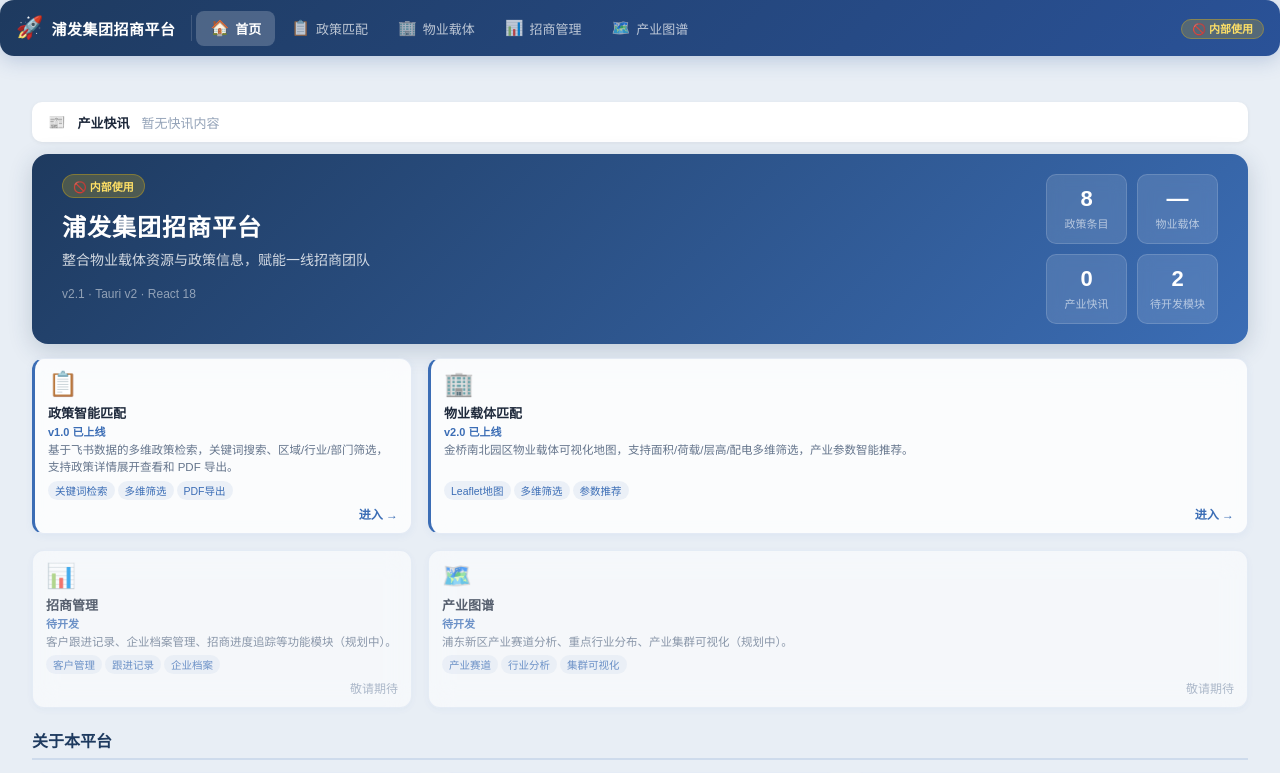
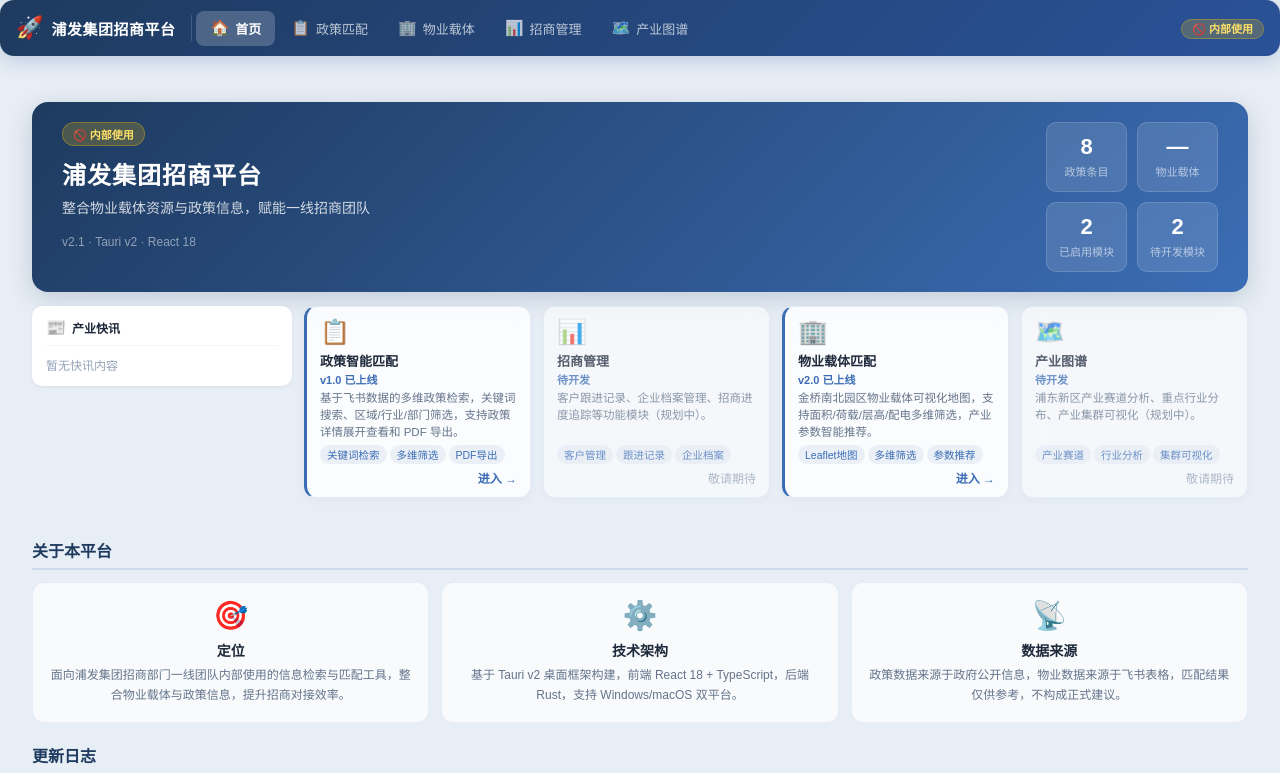
Before and after one commit to elsak667/property-match-tauri, a React (Vite) app: page / in a window 1280 px wide. Shown: the top 773 px of the page. Built offline with nearby package versions, Linux system fonts and the light colour scheme.

Commit message:
Auto-save 2026-04-27 12:20

```diff
--- a/src/app/home/HomePage.tsx
+++ b/src/app/home/HomePage.tsx
@@ -58,9 +58,6 @@
 export default function HomePage({ policyCount, carrierCount, news }: Props) {
   return (
     <div className="container">
-      {/* 产业快讯滚动条 */}
-      <NewsTicker news={news} />
-
       {/* Banner */}
       <div className="home-banner">
         <div className="banner-left">
@@ -83,8 +80,8 @@
             <div className="stat-label">物业载体</div>
           </div>
           <div className="stat-card">
-            <div className="stat-num">{news.length || 0}</div>
-            <div className="stat-label">产业快讯</div>
+            <div className="stat-num">2</div>
+            <div className="stat-label">已启用模块</div>
           </div>
           <div className="stat-card">
             <div className="stat-num">2</div>
@@ -93,15 +90,25 @@
         </div>
       </div>
 
-      {/* 模块卡片区 */}
+      {/* 产业快讯 + 模块卡片 */}
       <div className="home-modules">
-        {/* 四个模块卡片 */}
-        <div className="module-card module-active" onClick={() => (window as any).__setPage__?.("policy")}>
+        {/* 左侧：产业快讯 */}
+        <NewsTicker news={news} />
+
+        {/* 政策匹配 + 招商管理 */}
+        <div className="module-grid">
+          <div
+            className="module-card module-active"
+            onClick={() => (window as any).__setPage__?.("policy")}
+          >
             <div className="module-icon">📋</div>
             <div className="module-info">
               <div className="module-name">政策智能匹配</div>
               <div className="module-version">v1.0 已上线</div>
-            <div className="module-desc">基于飞书数据的多维政策检索，关键词搜索、区域/行业/部门筛选，支持政策详情展开查看和 PDF 导出。</div>
+              <div className="module-desc">
+                基于飞书数据的多维政策检索，关键词搜索、区域/行业/部门筛选，支持政策详情展开查看和
+                PDF 导出。
+              </div>
             </div>
             <div className="module-tags">
               <span className="module-tag">关键词检索</span>
@@ -111,12 +118,40 @@
             <div className="module-enter">进入 →</div>
           </div>
 
-        <div className="module-card module-active" onClick={() => (window as any).__setPage__?.("property")}>
+          <div
+            className="module-card module-placeholder"
+            onClick={() => (window as any).__setPage__?.("placeholder-invest")}
+          >
+            <div className="module-icon">📊</div>
+            <div className="module-info">
+              <div className="module-name">招商管理</div>
+              <div className="module-version">待开发</div>
+              <div className="module-desc">
+                客户跟进记录、企业档案管理、招商进度追踪等功能模块（规划中）。
+              </div>
+            </div>
+            <div className="module-tags">
+              <span className="module-tag">客户管理</span>
+              <span className="module-tag">跟进记录</span>
+              <span className="module-tag">企业档案</span>
+            </div>
+            <div className="module-enter placeholder">敬请期待</div>
+          </div>
+        </div>
+
+        {/* 物业载体 + 产业图谱 */}
+        <div className="module-grid">
+          <div
+            className="module-card module-active"
+            onClick={() => (window as any).__setPage__?.("property")}
+          >
             <div className="module-icon">🏢</div>
             <div className="module-info">
               <div className="module-name">物业载体匹配</div>
               <div className="module-version">v2.0 已上线</div>
-            <div className="module-desc">金桥南北园区物业载体可视化地图，支持面积/荷载/层高/配电多维筛选，产业参数智能推荐。</div>
+              <div className="module-desc">
+                金桥南北园区物业载体可视化地图，支持面积/荷载/层高/配电多维筛选，产业参数智能推荐。
+              </div>
             </div>
             <div className="module-tags">
               <span className="module-tag">Leaflet地图</span>
@@ -126,27 +161,17 @@
             <div className="module-enter">进入 →</div>
           </div>
 
-        <div className="module-card module-placeholder" onClick={() => (window as any).__setPage__?.("placeholder-invest")}>
-          <div className="module-icon">📊</div>
-          <div className="module-info">
-            <div className="module-name">招商管理</div>
-            <div className="module-version">待开发</div>
-            <div className="module-desc">客户跟进记录、企业档案管理、招商进度追踪等功能模块（规划中）。</div>
-          </div>
-          <div className="module-tags">
-            <span className="module-tag">客户管理</span>
-            <span className="module-tag">跟进记录</span>
-            <span className="module-tag">企业档案</span>
-          </div>
-          <div className="module-enter placeholder">敬请期待</div>
-        </div>
-
-        <div className="module-card module-placeholder" onClick={() => (window as any).__setPage__?.("placeholder-industry")}>
+          <div
+            className="module-card module-placeholder"
+            onClick={() => (window as any).__setPage__?.("placeholder-industry")}
+          >
             <div className="module-icon">🗺️</div>
             <div className="module-info">
               <div className="module-name">产业图谱</div>
               <div className="module-version">待开发</div>
-            <div className="module-desc">浦东新区产业赛道分析、重点行业分布、产业集群可视化（规划中）。</div>
+              <div className="module-desc">
+                浦东新区产业赛道分析、重点行业分布、产业集群可视化（规划中）。
+              </div>
             </div>
             <div className="module-tags">
               <span className="module-tag">产业赛道</span>
@@ -154,6 +179,7 @@
               <span className="module-tag">集群可视化</span>
             </div>
             <div className="module-enter placeholder">敬请期待</div>
+          </div>
         </div>
       </div>
 
@@ -164,17 +190,24 @@
           <div className="about-card">
             <div className="about-icon">🎯</div>
             <div className="about-title">定位</div>
-            <div className="about-text">面向浦发集团招商部门一线团队内部使用的信息检索与匹配工具，整合物业载体与政策信息，提升招商对接效率。</div>
+            <div className="about-text">
+              面向浦发集团招商部门一线团队内部使用的信息检索与匹配工具，整合物业载体与政策信息，提升招商对接效率。
+            </div>
           </div>
           <div className="about-card">
             <div className="about-icon">⚙️</div>
             <div className="about-title">技术架构</div>
-            <div className="about-text">基于 Tauri v2 桌面框架构建，前端 React 18 + TypeScript，后端 Rust，支持 Windows/macOS 双平台。</div>
+            <div className="about-text">
+              基于 Tauri v2 桌面框架构建，前端 React 18 + TypeScript，后端 Rust，支持
+              Windows/macOS 双平台。
+            </div>
           </div>
           <div className="about-card">
             <div className="about-icon">📡</div>
             <div className="about-title">数据来源</div>
-            <div className="about-text">政策数据来源于政府公开信息，物业数据来源于飞书表格，匹配结果仅供参考，不构成正式建议。</div>
+            <div className="about-text">
+              政策数据来源于政府公开信息，物业数据来源于飞书表格，匹配结果仅供参考，不构成正式建议。
+            </div>
           </div>
         </div>
       </div>
@@ -183,14 +216,16 @@
       <div className="home-section">
         <h2 className="section-title">更新日志</h2>
         <div className="changelog-list">
-          {CHANGELOG.map(entry => (
+          {CHANGELOG.map((entry) => (
             <div key={entry.version} className="changelog-item">
               <div className="changelog-header">
                 <span className="changelog-version">{entry.version}</span>
                 <span className="changelog-date">{entry.date}</span>
               </div>
               <ul className="changelog-changes">
-                {entry.changes.map((c, i) => <li key={i}>{c}</li>)}
+                {entry.changes.map((c, i) => (
+                  <li key={i}>{c}</li>
+                ))}
               </ul>
             </div>
           ))}
@@ -199,8 +234,12 @@
 
       {/* 底部说明 */}
       <div className="footer-banner">
-        <div className="footer-warning">⚠️ 本系统为内部测试工具，载体及政策信息仅供参考，不构成正式租赁建议或政策承诺。</div>
-        <div className="footer-credit">浦发集团招商中心 · 仅供内部使用 · 技术支持：Els.J</div>
+        <div className="footer-warning">
+          ⚠️ 本系统为内部测试工具，载体及政策信息仅供参考，不构成正式租赁建议或政策承诺。
+        </div>
+        <div className="footer-credit">
+          浦发集团招商中心 · 仅供内部使用 · 技术支持：Els.J
+        </div>
       </div>
     </div>
   );
--- a/src/components/NewsTicker.tsx
+++ b/src/components/NewsTicker.tsx
@@ -1,5 +1,5 @@
 /**
- * 产业快讯滚动字幕条
+ * 产业快讯 — 左侧竖排滚动面板
  */
 import { useState } from "react";
 import { openInBrowser } from "../lib/tauri";
@@ -36,9 +36,11 @@
 
   if (news.length === 0) {
     return (
-      <div className="news-ticker news-ticker--empty">
-        <span className="news-ticker-icon">📰</span>
+      <div className="news-ticker">
+        <div className="news-ticker-header">
+          <span>📰</span>
           <span className="news-ticker-label">产业快讯</span>
+        </div>
         <span className="news-ticker-empty-text">暂无快讯内容</span>
       </div>
     );
@@ -52,16 +54,21 @@
       onMouseEnter={() => setPaused(true)}
       onMouseLeave={() => setPaused(false)}
     >
-      <div className="news-ticker-label-wrap">
-        <span className="news-ticker-icon">📰</span>
+      <div className="news-ticker-header">
+        <span>📰</span>
         <span className="news-ticker-label">产业快讯</span>
-        <span className="news-ticker-divider" />
       </div>
 
       <div className="news-ticker-track-wrap">
         <div className={`news-ticker-track${paused ? " paused" : ""}`}>
           {items.map((item, i) => (
-            <span key={i} className="news-ticker-item">
+            <div
+              key={i}
+              className="news-ticker-item"
+              onClick={() => item.link && openInBrowser(item.link)}
+              title={item.summary || item.title}
+            >
+              <div className="news-ticker-meta">
                 <span className="news-ticker-time">{item.time}</span>
                 <span
                   className="news-ticker-cat"
@@ -69,24 +76,9 @@
                 >
                   {item.category}
                 </span>
-              {item.link ? (
-                <a
-                  className="news-ticker-title"
-                  onClick={(e) => {
-                    e.preventDefault();
-                    openInBrowser(item.link);
-                  }}
-                  title={item.summary || item.title}
-                >
-                  {item.title}
-                </a>
-              ) : (
-                <span className="news-ticker-title" title={item.summary || item.title}>
-                  {item.title}
-                </span>
-              )}
-              <span className="news-ticker-sep">●</span>
-            </span>
+              </div>
+              <span className="news-ticker-title">{item.title}</span>
+            </div>
           ))}
         </div>
       </div>
--- a/src/index.css
+++ b/src/index.css
@@ -238,7 +238,7 @@
 }
 
 /* ─── Home Modules Layout ─── */
-.home-modules { display: grid; grid-template-columns: 380px 1fr; gap: 16px; margin-bottom: 20px; align-items: stretch; }
+.home-modules { display: grid; grid-template-columns: 260px 1fr 1fr; gap: 12px; margin-bottom: 20px; align-items: start; }
 
 .module-placeholder-panel {
   background: linear-gradient(160deg, rgba(255,255,255,.92), rgba(240,246,255,.85));
@@ -491,34 +491,29 @@
 .tag-item em { font-style: normal; color: #94a3b8; font-size: .85em; margin-left: 5px; }
 
 /* ─── News Ticker ─── */
+/* ─── News Ticker (left sidebar, vertical) ─── */
 .news-ticker {
   background: #fff;
   border-radius: 10px;
-  padding: 10px 16px;
-  margin-bottom: 12px;
-  display: flex;
-  align-items: center;
-  gap: 12px;
+  padding: 12px 14px;
   box-shadow: 0 1px 4px rgba(0, 0, 0, 0.06);
   overflow: hidden;
-  min-height: 40px;
 }
-.news-ticker--empty { color: #94a3b8; font-size: 13px; }
-.news-ticker-label-wrap { display: flex; align-items: center; gap: 6px; flex-shrink: 0; }
-.news-ticker-icon { font-size: 14px; }
-.news-ticker-label { font-weight: 700; font-size: 13px; color: #1e293b; white-space: nowrap; }
-.news-ticker-divider { width: 1px; height: 18px; background: #e2e8f0; margin: 0 4px; }
-.news-ticker-track-wrap { flex: 1; overflow: hidden; position: relative; }
-.news-ticker-track { display: inline-flex; white-space: nowrap; animation: ticker-scroll 40s linear infinite; }
+.news-ticker-header { display: flex; align-items: center; gap: 6px; margin-bottom: 10px; padding-bottom: 8px; border-bottom: 1px solid #f1f5f9; }
+.news-ticker-label { font-weight: 700; font-size: 12px; color: #1e293b; white-space: nowrap; }
+.news-ticker-track-wrap { overflow: hidden; position: relative; height: 380px; }
+.news-ticker-track { display: flex; flex-direction: column; animation: ticker-scroll 80s linear infinite; }
 .news-ticker-track.paused { animation-play-state: paused; }
 @keyframes ticker-scroll {
-  0%   { transform: translateX(0); }
-  100% { transform: translateX(-50%); }
+  0%   { transform: translateY(0); }
+  100% { transform: translateY(-50%); }
 }
-.news-ticker-item { display: inline-flex; align-items: center; gap: 6px; margin-right: 24px; }
-.news-ticker-time { font-size: 11px; color: #94a3b8; flex-shrink: 0; }
-.news-ticker-cat { font-size: 11px; color: #fff; padding: 2px 7px; border-radius: 10px; flex-shrink: 0; font-weight: 600; }
-.news-ticker-title { font-size: 13px; color: #334155; cursor: pointer; text-decoration: none; max-width: 320px; overflow: hidden; text-overflow: ellipsis; display: inline-block; }
-.news-ticker-title:hover { color: #3b6db5; text-decoration: underline; }
+.news-ticker-item { display: flex; flex-direction: column; gap: 2px; padding: 7px 0; border-bottom: 1px solid #f8fafc; cursor: pointer; }
+.news-ticker-item:last-child { border-bottom: none; }
+.news-ticker-meta { display: flex; align-items: center; gap: 6px; }
+.news-ticker-time { font-size: 10px; color: #94a3b8; flex-shrink: 0; }
+.news-ticker-cat { font-size: 10px; color: #fff; padding: 2px 6px; border-radius: 8px; flex-shrink: 0; font-weight: 600; }
+.news-ticker-title { font-size: 12px; color: #334155; line-height: 1.4; overflow: hidden; text-overflow: ellipsis; display: -webkit-box; -webkit-line-clamp: 2; -webkit-box-orient: vertical; }
+.news-ticker-title:hover { color: #3b6db5; }
 .news-ticker-sep { color: #cbd5e1; font-size: 8px; flex-shrink: 0; }
-.news-ticker-empty-text { font-size: 13px; color: #94a3b8; }
+.news-ticker-empty-text { font-size: 12px; color: #94a3b8; }
--- a/src/lib/useFeishu.ts
+++ b/src/lib/useFeishu.ts
@@ -223,8 +223,8 @@
         const items = await fetchNewsFromFeishu();
         setNews(items);
       }
-    } catch {
-      // 静默失败，news 为空
+} catch (e) {
+      console.error("[useNews] fetch error:", e);
     } finally {
       setLoading(false);
     }
```
Lines whose indentation alone changed are shown as unchanged.
